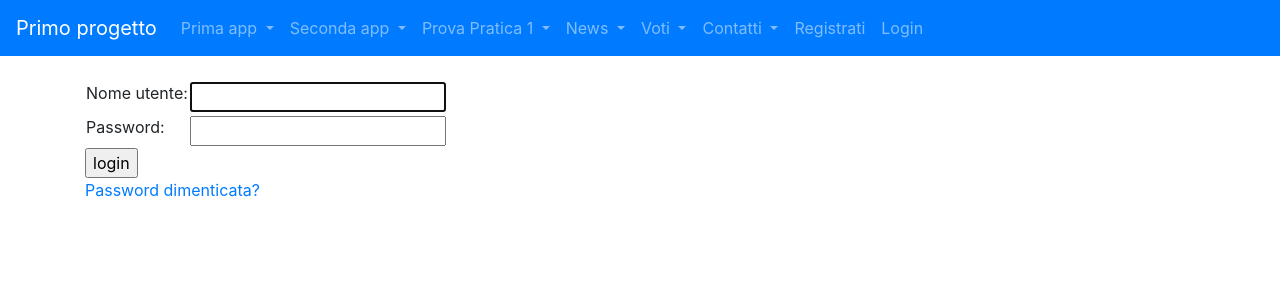
After one commit to dkmvfabio/primo_progetto, a Django app: page /accounts/login/ in a window 1280 px wide. The commit adds this page. Shown: the top 300 px of the page. Run offline with Django 5.2, Linux system fonts and the light colour scheme.

Commit message:
Passo 24

```diff
--- a/forms_app/templates/forms_app/lista_contatti.html
+++ b/forms_app/templates/forms_app/lista_contatti.html
@@ -16,7 +16,7 @@
                 <td>{{contatto.nome}}</td>
                 <td>{{contatto.cognome}}</td>
                 <td>{{contatto.email}}</td>
-                <td>{{contatto.ncontenutoe}}</td>
+                <td>{{contatto.contenuto}}</td>
             </tr>
         {% endfor %}
     </tbody>
--- a/primo_progetto/settings.py
+++ b/primo_progetto/settings.py
@@ -137,3 +137,8 @@ STATIC_URL = 'static/'
 DEFAULT_AUTO_FIELD = 'django.db.models.BigAutoField'
 
 CRISPY_TEMPLATE_PACK = 'bootstrap4'
+
+# Redirect to home URL after login (Default redirects to /accounts/profile/)
+LOGIN_REDIRECT_URL = '/'
+
+EMAIL_BACKEND = 'django.core.mail.backends.console.EmailBackend'
--- a/primo_progetto/urls.py
+++ b/primo_progetto/urls.py
@@ -27,3 +27,8 @@ urlpatterns = [
     path('voti/',include("voti.urls", namespace="voti")),
     path('forms_app/',include("forms_app.urls", namespace="forms_app")),
 ]
+
+#Add Django site authentication urls (for login, logout, password management)
+urlpatterns += [
+    path('accounts/', include('django.contrib.auth.urls')),
+]
--- a/templates/base.html
+++ b/templates/base.html
@@ -100,6 +100,28 @@
           <div class="dropdown-divider"></div>
         </div>
       </li>
+      {% if request.user.is_authenticated %}
+        <li class="nav-item dropdown">
+          <a class="nav-link dropdown-toggle" href="#" id="navbarDropdown" role="button"
+              data-toggle="dropdown" aria-haspopup="true" aria-expand="false">
+              {{ request.user.username }}
+          </a>
+          <div class="dropdown-menu" aria-labelledby="navbarDropdown">
+            <div class="dropdown-divider"></div>
+            <form id="logout-form" action="{% url 'logout' %}" method="post">
+              {% csrf_token %}
+              <button class="btn ft-power" type="submit">Logout</button>
+            </form>
+          </div>
+        </li>
+      {% else %}
+        <li class="nav-item">
+          <a class="nav-link" >Registrati</a>
+        </li>
+        <li class="nav-item">
+          <a class="nav-link" href="{%url 'login'%}">Login</a>
+        </li>
+      {% endif %}
     </ul>
   </div>
 </nav>
--- /dev/null
+++ b/templates/registration/logged_out.html
@@ -0,0 +1,5 @@
+{% extends "base.html" %}
+{% block content %}
+  <p>Logout effettuato</p>
+  <a href="{% url 'login'%}">Clicca qui per rieffettuare il login</a>
+{% endblock %}
--- /dev/null
+++ b/templates/registration/login.html
@@ -0,0 +1,23 @@
+{% extends "base.html" %}
+{% block content %}
+{% if form.errors %}
+  <p>Username e Password non combaciano: riprova!</p>
+{% endif %}
+<form method="post" action="{% url 'login' %}">
+{% csrf_token %}
+<table>
+<tr>
+  <td>{{ form.username.label_tag }}</td>
+  <td>{{ form.username }}</td>
+</tr>
+<tr>
+  <td>{{ form.password.label_tag }}</td>
+  <td>{{ form.password }}</td>
+</tr>
+</table>
+<input type="submit" value="login" />
+<input type="hidden" name="next" value="{{ next }}" />
+</form>
+{# Assumes you setup the password_reset view in your URLconf #}
+<p><a href="{% url 'password_reset' %}">Password dimenticata?</a></p>
+{% endblock %}
--- /dev/null
+++ b/templates/registration/password_reset_complete.html
@@ -0,0 +1,5 @@
+{% extends "base.html" %}
+{% block content %}
+  <h1>Password cambiata con Successo!</h1>
+  <p><a href="{% url 'login' %}">Effettua il login</a></p>
+{% endblock %}
--- /dev/null
+++ b/templates/registration/password_reset_done.html
@@ -0,0 +1,4 @@
+{% extends "base.html" %}
+{% block content %}
+  <p>Ti abbiamo inviato via mail le istruzioni per il cambio password!. Visita la tua casella di posta e segui il link allegato per procedere.</p>
+{% endblock %}
--- /dev/null
+++ b/templates/registration/password_reset_email.html
@@ -0,0 +1,2 @@
+Qualcuno ha richiesto un password reset per l'account associato alla mail{{ email }}. Segui il link per procedere:
+{{ protocol}}://{{ domain }}{% url 'password_reset_confirm' uidb64=uid token=token %}
```
Also changed, not shown: templates/registration/password_reset_confirm.html (added, +28 -0 lines), templates/registration/password_reset_form.html (added, +11 -0 lines), db.sqlite3, primo_progetto/views.py (line endings or trailing spaces).
